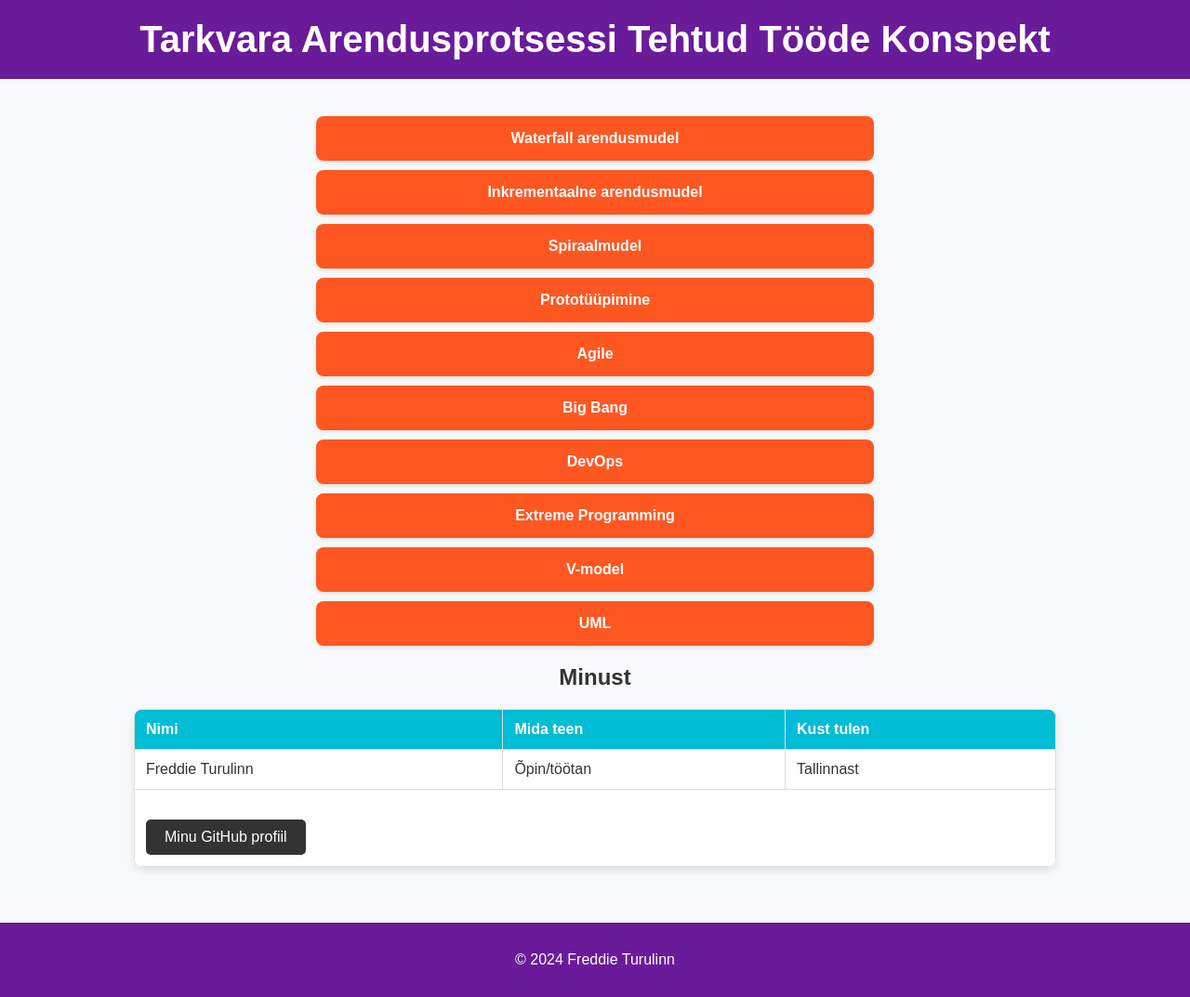
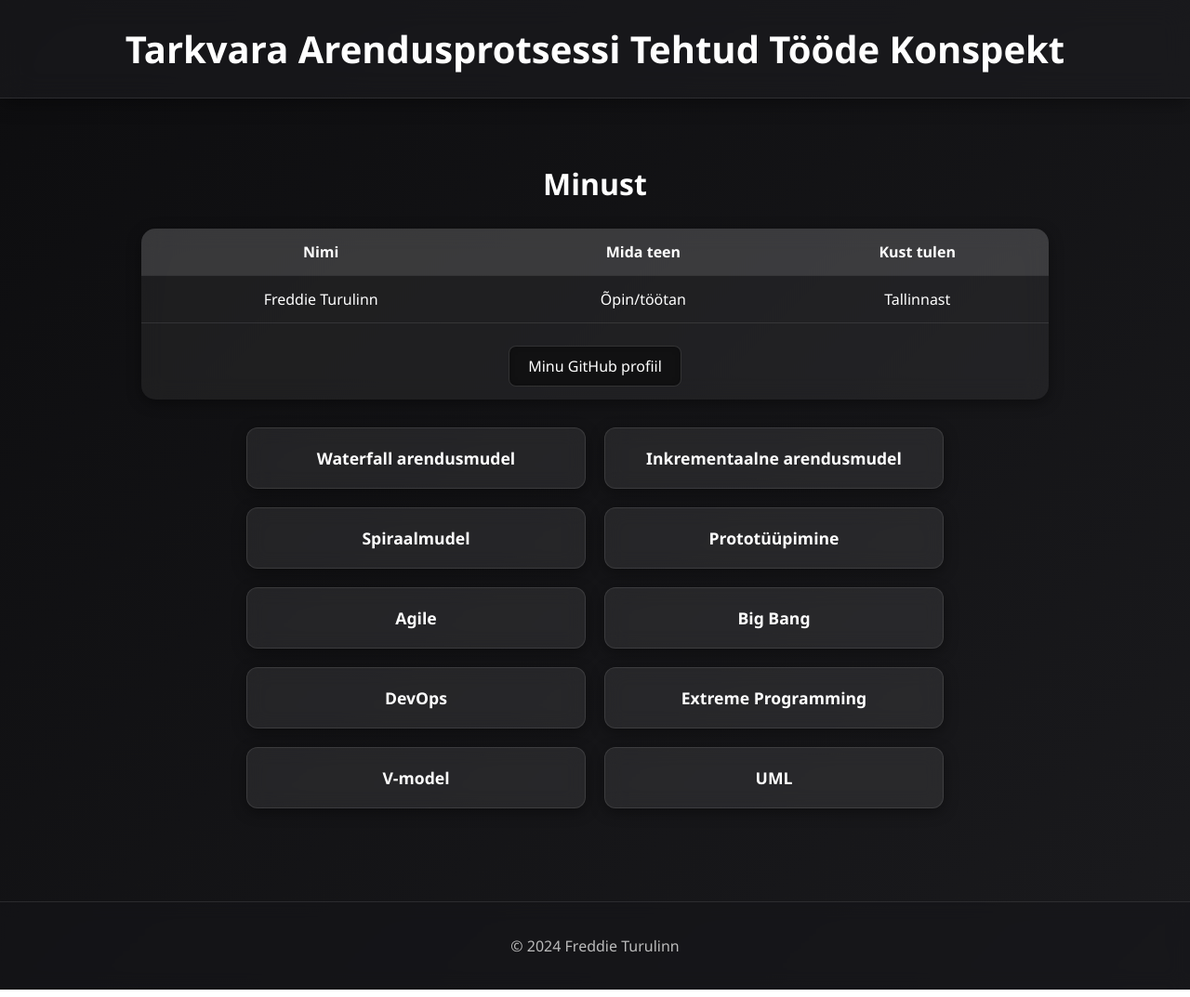
Before and after one commit to Twaos/Targe24AR, a plain HTML site: page index.html in a window 1280 px wide. Shown: the whole page at 93% size. Drawn offline with Linux system fonts and the light colour scheme.

Commit message:
tunnis tehtud muudatused

```diff
--- a/index.html
+++ b/index.html
@@ -1,97 +1,160 @@
 <!DOCTYPE html>
-<html lang="en">
+<html lang="et">
 <head>
     <meta charset="UTF-8">
     <meta name="viewport" content="width=device-width, initial-scale=1.0">
     <title>Minu Tarkvara Arendusprotsessi Ainemapp</title>
     <style>
         body {
-            font-family: 'Arial', sans-serif;
-            background-color: #f8f9fa;
+            font-family: 'Segoe UI', sans-serif;
             margin: 0;
             padding: 0;
             text-align: center;
-            color: #333;
+            background: linear-gradient(135deg, #0d0d0f, #1a1a1d);
+            color: #eee;
         }
+
         header {
-            background-color: #6a1b9a;
-            color: white;
-            padding: 20px 0;
+            backdrop-filter: blur(15px);
+            background: rgba(30, 30, 35, 0.5);
+            padding: 25px 0;
+            border-bottom: 1px solid rgba(255, 255, 255, 0.1);
+            box-shadow: 0 4px 20px rgba(0,0,0,0.4);
         }
+
         h1 {
             margin: 0;
             font-size: 2.5em;
+            color: #fff;
         }
+
         main {
-            padding: 20px;
+            padding: 30px;
         }
+
+        /* CARD LIST */
         ul {
             list-style: none;
             padding: 0;
-            max-width: 600px;
-            margin: 20px auto;
+            max-width: 750px;
+            margin: 30px auto;
+            display: grid;
+            grid-template-columns: repeat(auto-fit, minmax(260px, 1fr));
+            gap: 20px;
         }
+
         ul li {
-            background-color: #ff5722;
-            margin: 10px 0;
-            padding: 15px;
-            border-radius: 8px;
+            background: rgba(255, 255, 255, 0.08);
+            backdrop-filter: blur(10px);
+            border-radius: 12px;
+            padding: 20px;
             transition: 0.3s;
-            box-shadow: 0 2px 4px rgba(0, 0, 0, 0.1);
+            border: 1px solid rgba(255,255,255,0.1);
+            box-shadow: 0 4px 15px rgba(0,0,0,0.4);
         }
+
         ul li:hover {
-            background-color: #e64a19;
+            transform: translateY(-6px);
+            background: rgba(255, 255, 255, 0.15);
+            box-shadow: 0 8px 25px rgba(0,0,0,0.6);
         }
+
         ul li a {
             text-decoration: none;
-            color: white;
+            color: #ffffff;
+            font-size: 1.1em;
+            font-weight: 600;
+        }
+
+        h2 {
+            margin-top: 40px;
+            font-size: 2em;
+            color: #fff;
+        }
+
+        /* TABLE GLASS STYLE */
+        table {
+            width: 80%;
+            margin: 25px auto;
+            border-collapse: collapse;
+            background: rgba(255,255,255,0.06);
+            backdrop-filter: blur(12px);
+            border-radius: 15px;
+            overflow: hidden;
+            color: #fff;
+            box-shadow: 0 4px 15px rgba(0,0,0,0.4);
+        }
+
+        th, td {
+            padding: 14px;
+            border-bottom: 1px solid rgba(255,255,255,0.1);
+        }
+
+        th {
+            background: rgba(255,255,255,0.12);
             font-weight: bold;
         }
-        table {
-            width: 80%;
-            margin: 20px auto;
-            border-collapse: collapse;
-            background: white;
-            box-shadow: 0 4px 8px rgba(0, 0, 0, 0.1);
-            border-radius: 10px;
-            overflow: hidden;
+
+        tr:last-child td {
+            border-bottom: none;
         }
-        th, td {
-            padding: 12px;
-            text-align: left;
-            border: 1px solid #ddd;
-        }
-        th {
-            background: #00bcd4;
-            color: white;
-        }
-        footer {
-            background-color: #6a1b9a;
-            color: white;
-            text-align: center;
-            padding: 15px 0;
-            margin-top: 20px;
-        }
+
         .github {
             display: inline-block;
-            margin-top: 20px;
+            margin-top: 10px;
             padding: 10px 20px;
-            background: #333;
+            background: rgba(0,0,0,0.6);
+            backdrop-filter: blur(6px);
             color: white;
-            border-radius: 5px;
+            border-radius: 8px;
             text-decoration: none;
             transition: 0.3s;
+            border: 1px solid rgba(255,255,255,0.15);
         }
+
         .github:hover {
-            background: #555;
+            background: rgba(255,255,255,0.2);
+        }
+
+        footer {
+            margin-top: 40px;
+            padding: 20px 0;
+            background: rgba(20,20,25,0.5);
+            backdrop-filter: blur(10px);
+            color: #bbb;
+            border-top: 1px solid rgba(255,255,255,0.1);
         }
     </style>
 </head>
+
 <body>
     <header>
         <h1>Tarkvara Arendusprotsessi Tehtud Tööde Konspekt</h1>
     </header>
+
     <main>
+
+        <!-- 👇 MINUST OSA ON NÜÜD ÜLEVAL -->
+        <h2>Minust</h2>
+        <table>
+            <tr>
+                <th>Nimi</th>
+                <th>Mida teen</th>
+                <th>Kust tulen</th>
+            </tr>
+
+            <tr>
+                <td>Freddie Turulinn</td>
+                <td>Õpin/töötan</td>
+                <td>Tallinnast</td>
+            </tr>
+
+            <tr>
+                <td colspan="3"><a class="github" href="https://github.com/Twaos">Minu GitHub profiil</a></td>
+            </tr>
+        </table>
+
+        <!-- 👇 KAARDID ALLPOOL -->
         <ul>
             <li><a href="elutsykkel/waterfall.html">Waterfall arendusmudel</a></li>
             <li><a href="elutsykkel/Inkrementaalne arendusmudel.html">Inkrementaalne arendusmudel</a></li>
@@ -104,23 +167,9 @@
             <li><a href="elutsykkel/V-model.html">V-model</a></li>
             <li><a href="http://127.0.0.1:5500/UMLDiagrams/UMLMAIN.html">UML</a></li>
         </ul>
-        <h2>Minust</h2>
-        <table>
-            <tr>
-                <th>Nimi</th>
-                <th>Mida teen</th>
-                <th>Kust tulen</th>
-            </tr>
-            <tr>
-                <td>Freddie Turulinn</td>
-                <td>Õpin/töötan</td>
-                <td>Tallinnast</td>
-            </tr>
-            <tr>
-                <td colspan="3"><a class="github" href="https://github.com/Twaos">Minu GitHub profiil</a></td>
-            </tr>
-        </table>
+
     </main>
+
     <footer>
         <p>&copy; 2024 Freddie Turulinn</p>
     </footer>
```
Also changed, not shown: casevahendid/lowercase.html (+1 -0 lines), casevahendid/main.html (+102 -44 lines), elutsykkel/Inkrementaalne arendusmudel.html (+1 -2 lines).
